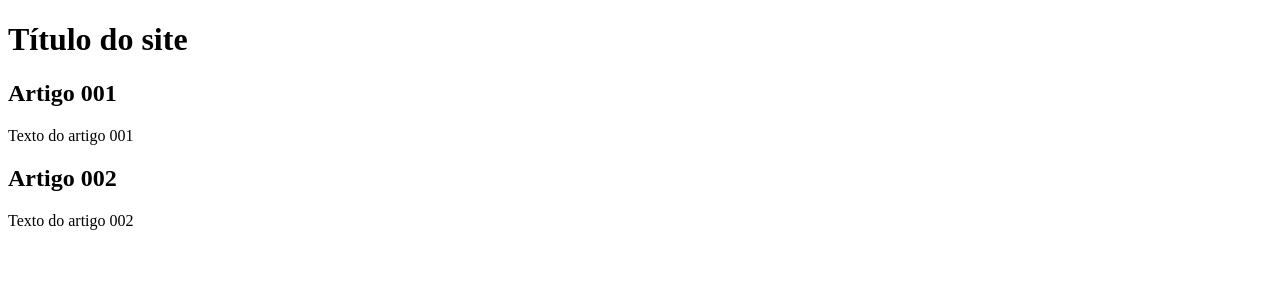
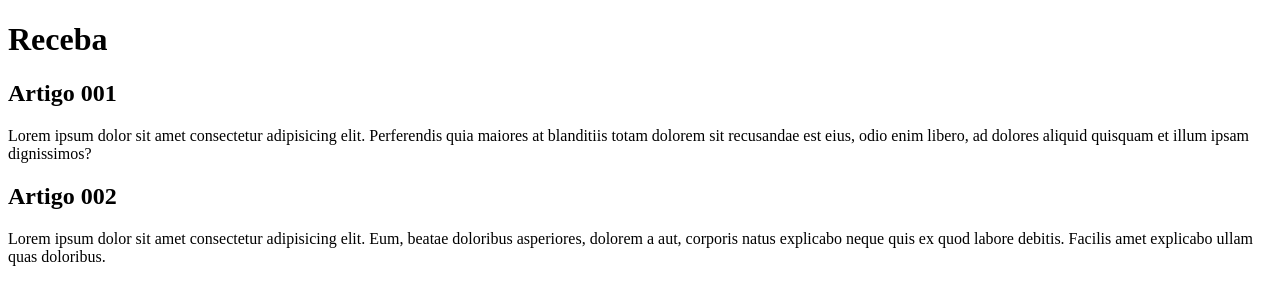
Before and after one commit to ocaiomarques/projeto-site, a plain HTML site: page index.html in a window 1280 px wide. Drawn offline with Linux system fonts and the light colour scheme.

Commit message:
comecei a mexer na branch conteúdo

```diff
--- a/index.html
+++ b/index.html
@@ -8,15 +8,15 @@
 <body>
     <main>
         <header>
-            <h1>Título do site</h1>
+            <h1>Receba</h1>
         </header>
         <article>
             <h2>Artigo 001</h2>
-            <p>Texto do artigo 001</p>
+            <p>Lorem ipsum dolor sit amet consectetur adipisicing elit. Perferendis quia maiores at blanditiis totam dolorem sit recusandae est eius, odio enim libero, ad dolores aliquid quisquam et illum ipsam dignissimos?</p>
         </article>
         <article>
             <h2>Artigo 002</h2>
-            <p>Texto do artigo 002</p>
+            <p>Lorem ipsum dolor sit amet consectetur adipisicing elit. Eum, beatae doloribus asperiores, dolorem a aut, corporis natus explicabo neque quis ex quod labore debitis. Facilis amet explicabo ullam quas doloribus.</p>
        </article>
     </main>
 </body>
```
